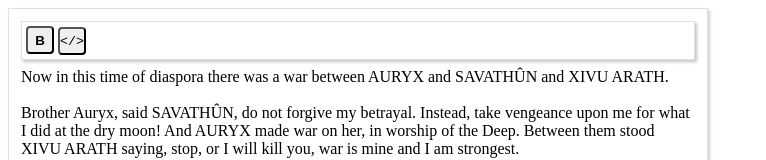
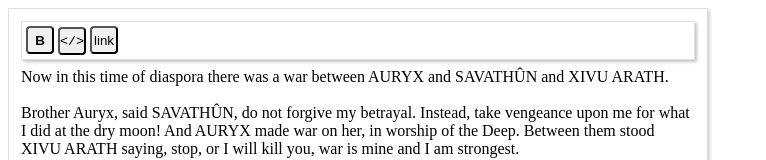
Before and after one commit to tchryssos/slate-test, a React app: page / in a window 1280 px wide. Shown: the top 160 px of the page, without its empty margins (0-766 px from the left). Built offline with nearby package versions, Linux system fonts and the light colour scheme.

Commit message:
removing key commands, adding a link button, but it doesnt do anything

```diff
--- a/src/pages/Editor.jsx
+++ b/src/pages/Editor.jsx
@@ -27,8 +27,8 @@ const useStyles = createUseStyles({
 	},
 	formattingButton: {
 		cursor: 'pointer',
-		height: 28,
-		width: 28,
+		minHeight: 28,
+		minWidth: 28,
 		padding: 0,
 		textAlign: 'center',
 		marginRight: 4,
@@ -161,25 +161,6 @@ const toggleCodeBlock = (editor) => () =>  {
 }
 // END - EDITOR - END
 
-// START - KEY COMMANDS - START
-const keyCommands = (editor) => (e) => {
-	if (!e.ctrlKey) {
-		return
-	}
-	e.preventDefault()
-	switch (e.key) {
-		case '`':
-			toggleCodeBlock(editor)()
-			break
-		case 'b':
-			toggleBoldMark(editor)()
-			break
-		default:
-			break
-	}
-}
-// END - KEY COMMANDS - END
-
 // START - FORMATTING BUTTONS - START
 const FormattingButton = ({
 	label, onClick, classes, labelClassName,
@@ -237,12 +218,15 @@ export default () => {
 						labelClassName={classes.codeKey}
 						classes={classes}
 					/>
+					<FormattingButton
+						label="link"
+						classes={classes}
+					/>
 				</div>
 				<div className={classes.textArea}>
 					<Editable
 						renderElement={renderElement}
 						renderLeaf={renderLeaf}
-						onKeyDown={keyCommands(editor)}
 					/>
 				</div>
 			</div>
```
